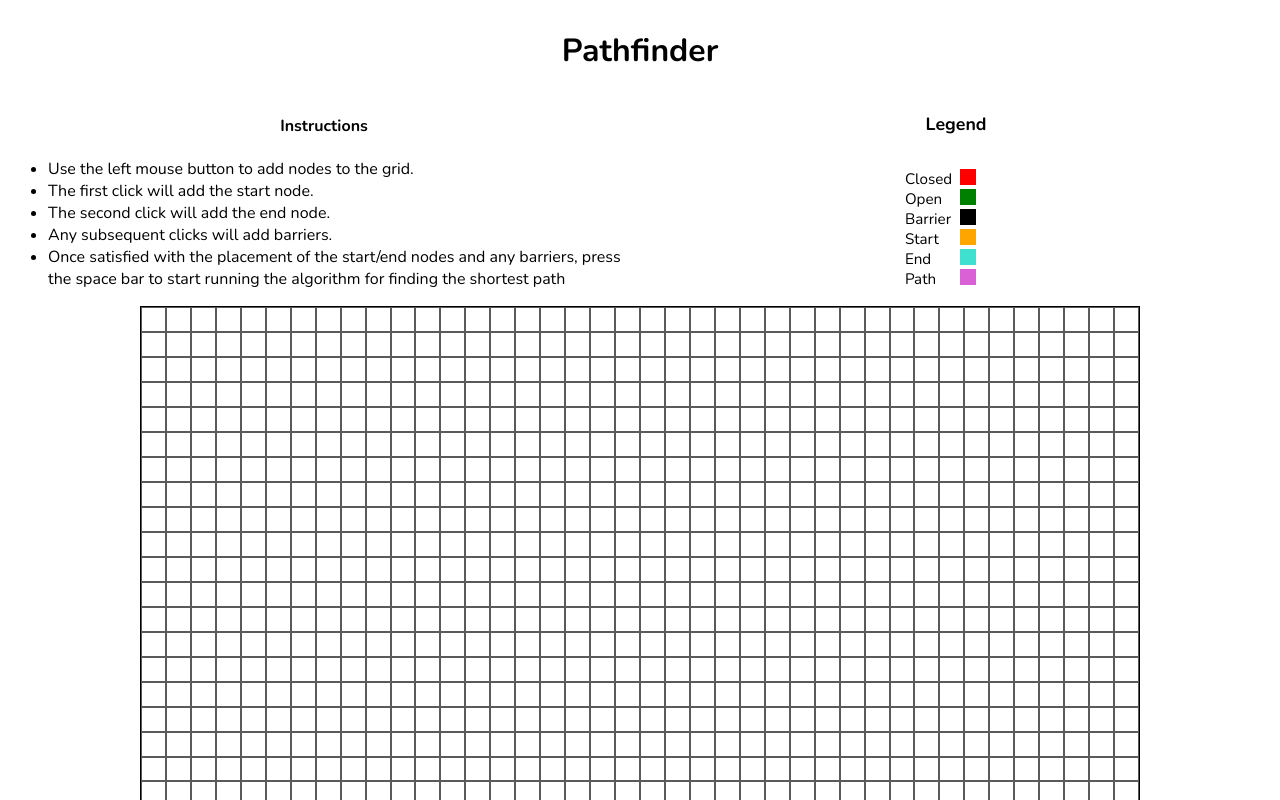
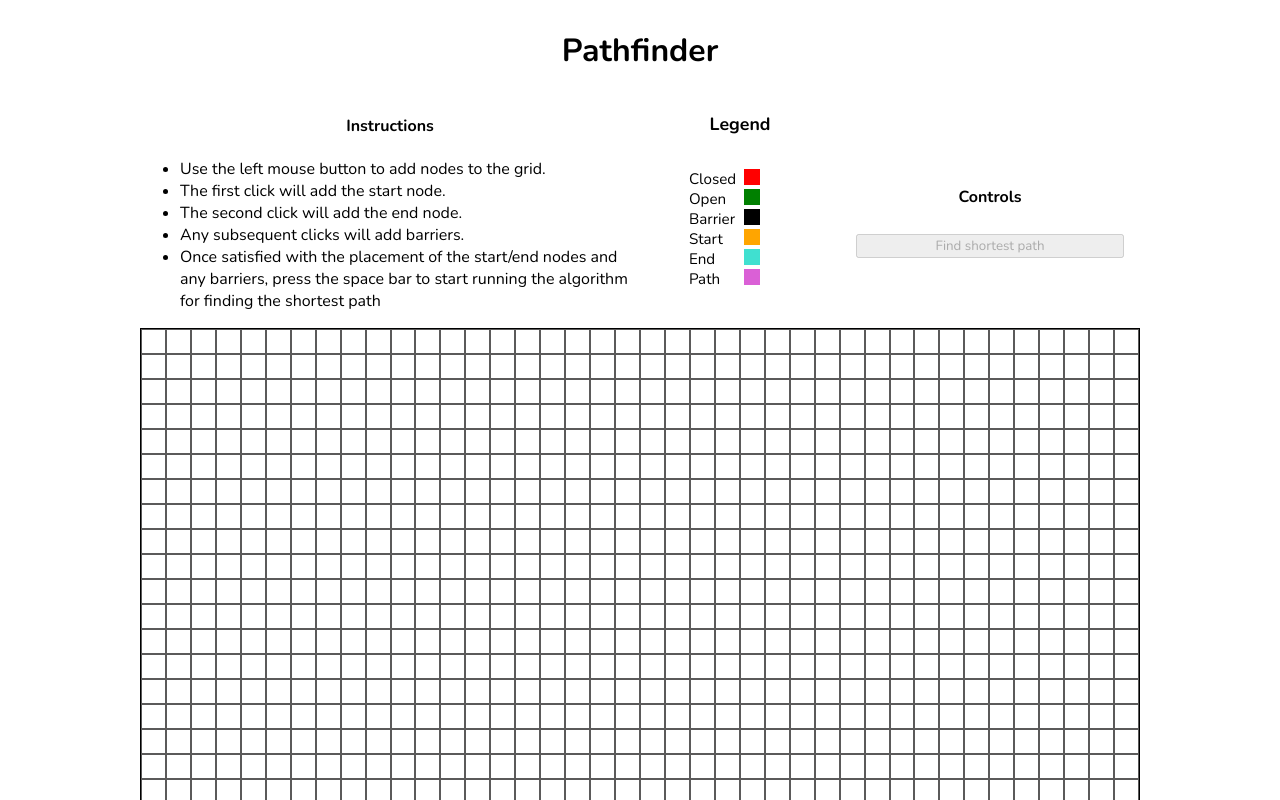
Before and after one commit to jason-nordheim/pathfinder, a React (Vite) app: page / in a window 1280 px wide. Shown: the top 800 px of the page. Built offline with nearby package versions, Linux system fonts and the light colour scheme.

Commit message:
setup logic for changing the grid on devices larger than 500 px wide

```diff
--- a/src/App.tsx
+++ b/src/App.tsx
@@ -4,21 +4,42 @@ import { Instructions } from "./components/Instructions";
 import { Legend } from "./components/Legend";
 import "./App.css";
 import { DEFAULT_NODES_PER_ROW, initializeGraph, useAppDispatch, useAppSelector } from "./state";
-import { useResizeListener } from "./hooks";
+import { useLoadListener, useResizeListener } from "./hooks";
+import { useState } from "react";
+
+const Styles: { [k: number]: React.CSSProperties } = {
+  [800]: {
+    display: "grid",
+    gridTemplateColumns: "50% 20% 30%",
+    maxWidth: "1000px",
+    margin: "0 auto",
+  },
+  [500]: {
+    display: "gird",
+    gridTemplateColumns: "60% 40%",
+    gridTemplateRows: "repeat(1, auto)",
+  },
+};
 
 function App() {
+  const [widthThreshold, setWidthThreshold] = useState(800);
   const nodesPerRow = useAppSelector((state) => state.itemsPerRow);
   const dispatch = useAppDispatch();
 
   const handleResize = () => {
-    const windowWidth = window.innerWidth;
-    if (windowWidth > 800 && nodesPerRow != DEFAULT_NODES_PER_ROW) {
+    const width = window.innerWidth;
+    if (width >= 800 && nodesPerRow != DEFAULT_NODES_PER_ROW) {
+      setWidthThreshold(800);
       dispatch(initializeGraph({ numPerRow: DEFAULT_NODES_PER_ROW }));
+    } else if (width < 800 && width > 500) {
+      setWidthThreshold(500);
+      dispatch(initializeGraph({ numPerRow: 20 }));
     }
-    console.log({ windowWidth });
+    console.log({ windowWidth: width });
   };
 
-  useResizeListener({ onResize: handleResize });
+  useResizeListener(handleResize);
+  useLoadListener(handleResize);
 
   return (
     <div id="app">
@@ -26,14 +47,13 @@ function App() {
         <h1>Pathfinder</h1>
       </div>
       <div id="app-content">
-        <aside style={{ display: "inline-grid", gridTemplateColumns: "repeat(2, 1fr)" }}>
+        <aside style={Styles[widthThreshold]}>
           <Instructions />
           <Legend />
+          <Controls />
         </aside>
         <Grid />
-        <aside>
-          <Controls />
-        </aside>
+        <aside></aside>
       </div>
     </div>
   );
```
